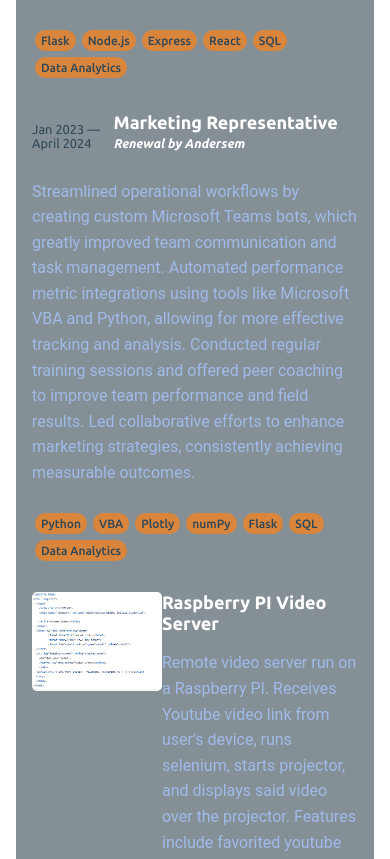
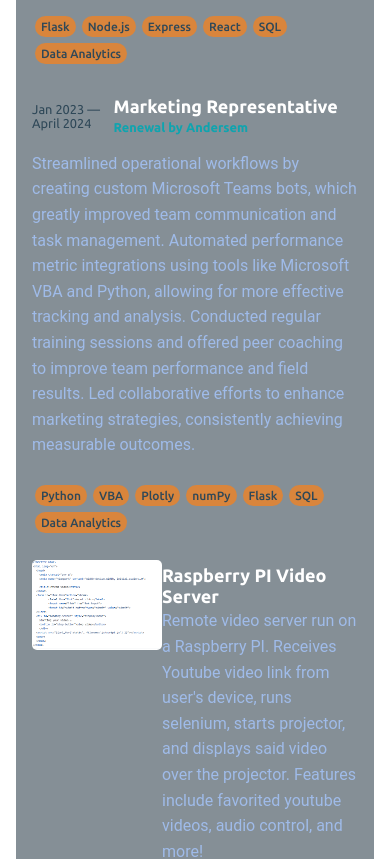
Before and after one commit to john-tettis/portfolio-updated, a React (Create React App) app: page / in a window 390 px wide. Shown: the part 1532-2391 px from the top of the page. Built offline with nearby package versions, Linux system fonts and the light colour scheme.

Commit message:
updated spacing of column elements, changed color of company and duration, spacing for image

```diff
--- a/src/styles/Card.css
+++ b/src/styles/Card.css
@@ -1,4 +1,4 @@
-@import url('color.css');
+@import url('Color.css');
 .card{
     display:flex;
     flex-direction:column;
@@ -10,14 +10,13 @@
     display:flex;
     flex-direction:row;
     justify-content: left;
-    align-items: end;
 }
 .card-row-bottom{
     display:flex;
    flex-direction:row;
 }
 .card-column-left{
-    flex:1
+    flex:1;
 }
 .card-column-right{
     flex:3
@@ -36,13 +35,13 @@
     font-size: 16px;
     line-height: 1.6;
     font-family: 'Roboto', sans-serif;
-
+    margin-top:.1rem;
 
 }
 
 .card-skills{
     margin-right:.3rem;
-    margin-top:1.8rem;
+    margin-top:.6rem;
 }
 
 .card:hover{
@@ -55,22 +54,29 @@
 /* Work card only */
 .card-company{
     margin-top:.2rem;
+    margin-bottom:0;
     font-size: .8rem;
     font-weight: 600;
-    font-style: oblique;
+    /* font-style: oblique; */
+    color:var(--color-4)
 }
 .duration{
+    position:relative;
+    margin:0;
+    top:.7rem;
     white-space: pre-wrap;
     font-size:.8rem;
     font-weight: 400;
     color:var(--color-6);
-    margin-bottom: .8rem;
+
 }
 
 /* Project Card only */
 .card-image{
-    margin-top:.3rem;
+    margin-top:auto;
+    margin-bottom:auto;
     width:130px;
+    height:90px;
     border-radius:5px;
 }
 .project-card{
@@ -80,6 +86,9 @@
 .project-card:hover .card-title{
     color:var(--color-3);
     text-decoration: underline;
+}
+.project-card:hover{
+    cursor:pointer;
 }
 
 
@@ -91,6 +100,9 @@
     .card-skills{
         margin-top:.5rem;
     }
+    .duration{
+        margin-bottom: 1.9rem;
+    }
 
 
 }
```
